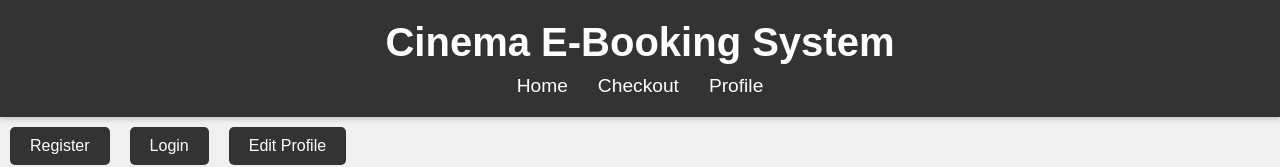
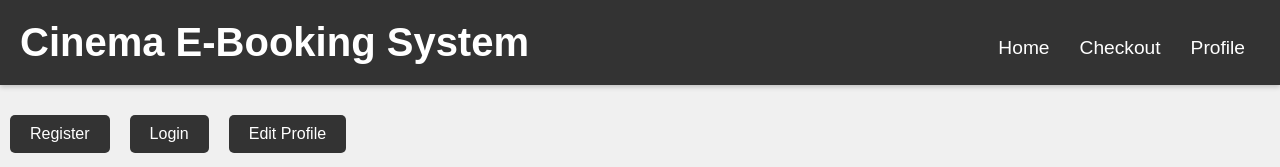
Before and after one commit to lukemay03/MoviePlayer4050, a React (Create React App) app in the folder movie_app/: page / in a window 1280 px wide. Shown: the top 167 px of the page. Built offline with nearby package versions, Linux system fonts and the light colour scheme.

Commit message:
added a few pages

```diff
--- a/movie_app/public/index.html
+++ b/movie_app/public/index.html
@@ -24,7 +24,7 @@
       work correctly both with client-side routing and a non-root public URL.
       Learn how to configure a non-root public URL by running `npm run build`.
     -->
-    <title>React App</title>
+    <title>Cinema E-Booking System</title>
   </head>
   <body>
     <noscript>You need to enable JavaScript to run this app.</noscript>
--- a/movie_app/src/App.css
+++ b/movie_app/src/App.css
@@ -197,10 +197,14 @@ body {
     padding: 20px;
     text-align: center;
     box-shadow: 0 2px 5px rgba(0, 0, 0, 0.2);
+    margin-bottom: 20px;
+    display: flex;
+    justify-content: space-between;
+    align-items: center;
   }
 
   .site-header h1 {
-    margin: 0;
+    margin: 0 0 0 ;
     font-size: 2.5rem;
   }
 
--- a/movie_app/src/App.js
+++ b/movie_app/src/App.js
@@ -20,7 +20,7 @@ function App() {
           <Route exact path="/" element={<Home/>} />
           <Route path="/register" element={<RegisterPage/>} />
           <Route path="/login" element={<LoginPage/>} />
-          <Route path="/edit_profile" element={<EditProfile/>} />
+          <Route path="/edit-profile" element={<EditProfile/>} />
         </Routes>
       </div>
     </Router>
--- a/movie_app/src/Header.js
+++ b/movie_app/src/Header.js
@@ -8,7 +8,7 @@ function Header() {
       <nav className='nav-links'>
         <Link to="/">Home</Link>
         <Link to="/">Checkout</Link>
-        <Link to="/">Profile</Link>
+        <Link to="/edit-profile">Profile</Link>
       </nav>
     </header>
   );
--- a/movie_app/src/Home.js
+++ b/movie_app/src/Home.js
@@ -14,7 +14,7 @@ function Home() {
              <button>Login</button>
         </Link>
 
-        <Link to="/edit_profile">
+        <Link to="/edit-profile">
              <button>Edit Profile</button>
         </Link>
 
@@ -27,7 +27,7 @@ function Home() {
                  <div className="movie-category">
                  <h2>Now Playing</h2>
                  <div className="movie">
-                     <iframe src="https://www.youtube.com/embed/sampleTrailer1" title="Movie Trailer"></iframe>
+                 <iframe width="560" height="315" src="https://www.youtube.com/embed/sampleTrailer1" title="YouTube video player" frameborder="0" allow="accelerometer; autoplay; clipboard-write; encrypted-media; gyroscope; picture-in-picture; web-share" referrerpolicy="strict-origin-when-cross-origin" allowfullscreen></iframe>
                      <h3>Movie Title 1</h3>
                      <p>Release Date: June 2024</p>
                  </div>
```
